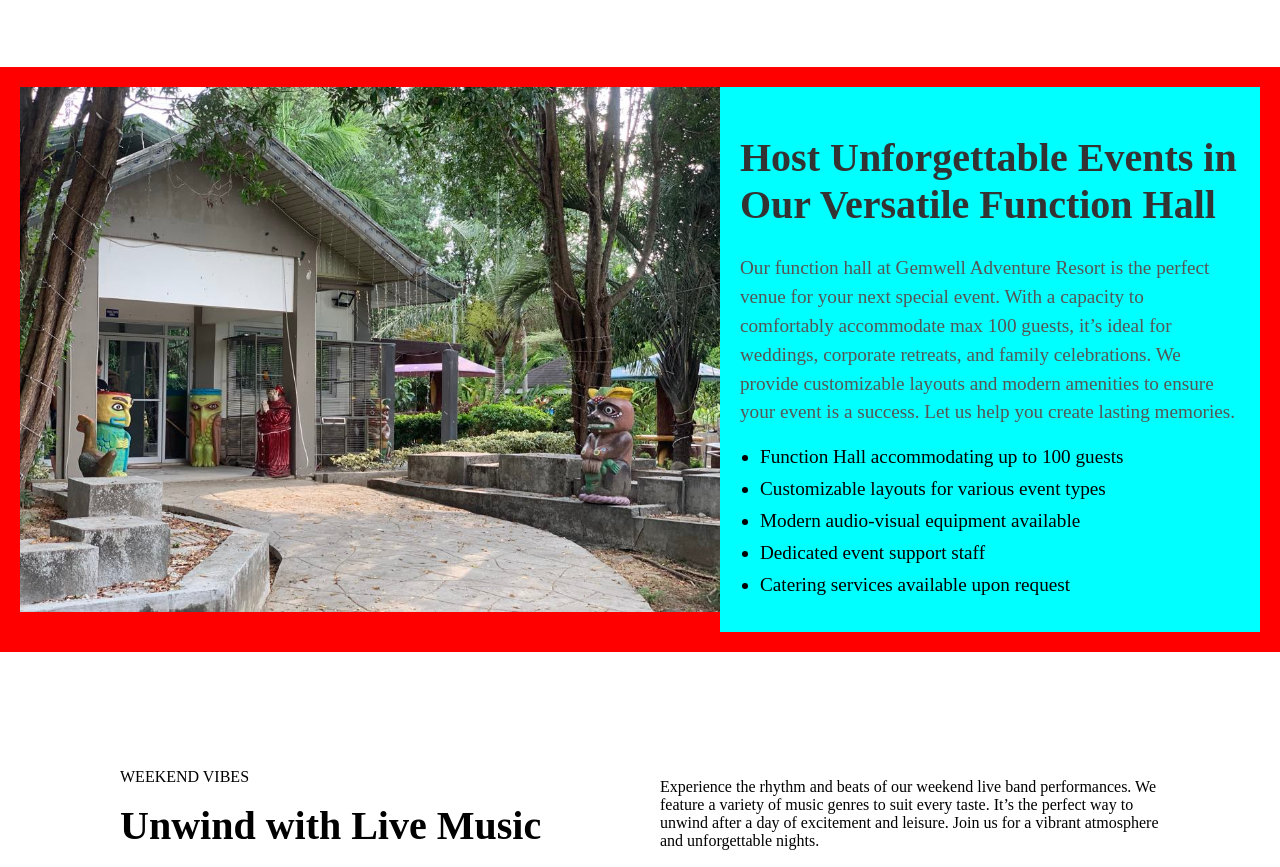
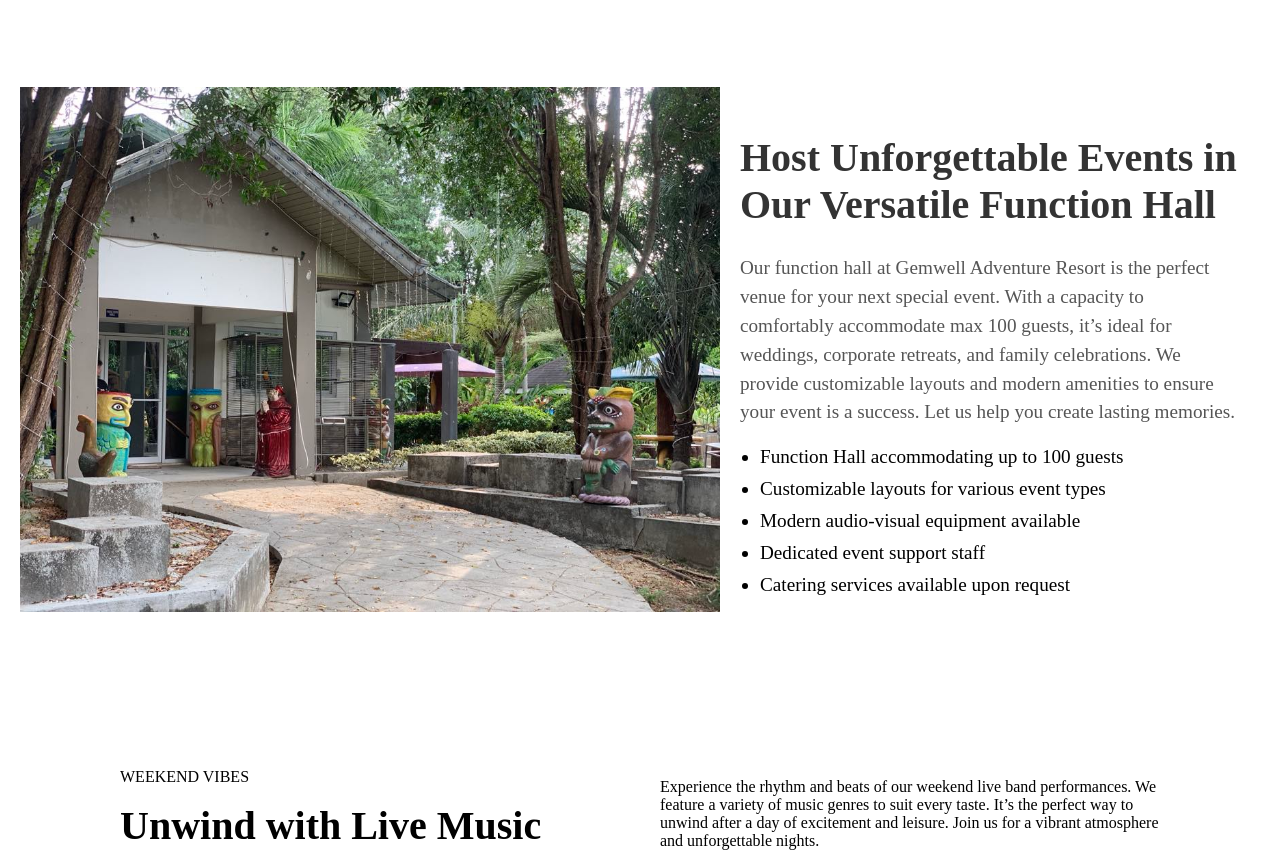
Before and after one commit to yaanocampo/Gemwell-Adventure-Resort, a plain HTML site: page Ameneties.html in a window 1280 px wide. Shown: the part 3117-3984 px from the top of the page. Drawn offline with Linux system fonts and the light colour scheme; a web font is replaced by a local one.

Commit message:
Add files via upload

```diff
--- a/css/Ameneties.css
+++ b/css/Ameneties.css
@@ -348,7 +348,7 @@ body {
     display: flex;
     justify-content: space-between;
     padding: 20px;
-    background-color: red;
+    background-color: rgb(255, 255, 255);
 }
 .function-image img{
     width: 100%;
@@ -358,7 +358,7 @@ body {
 
 }
 .function-text {
-    background-color: aqua;
+    background-color: rgb(255, 255, 255);
 
     z-index: 1;
     padding: 20px;
```
